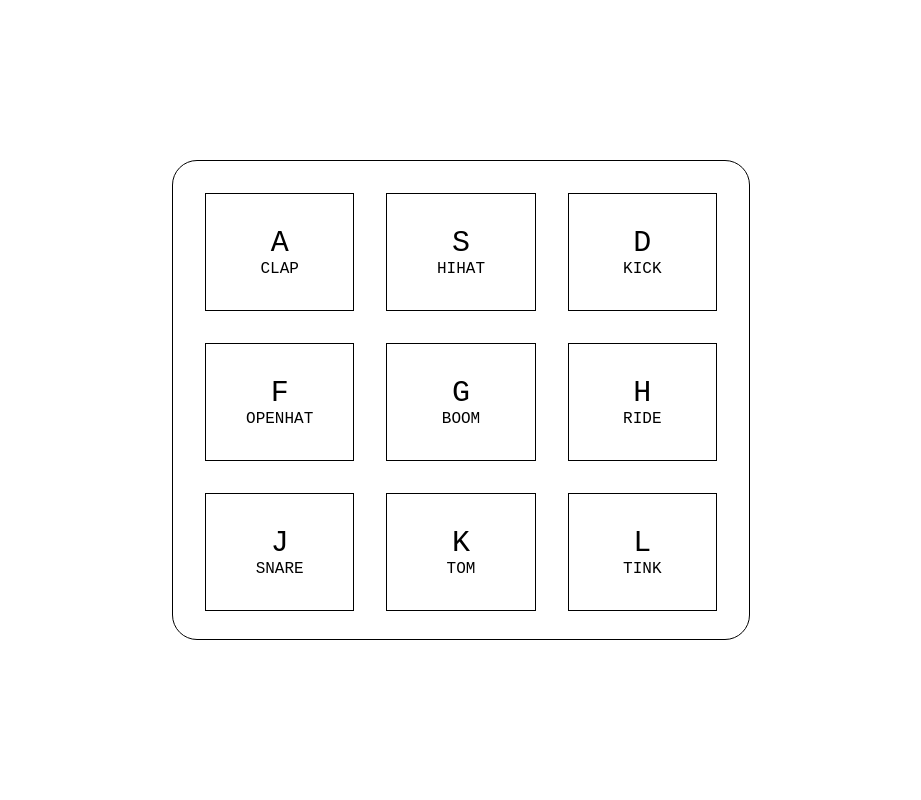
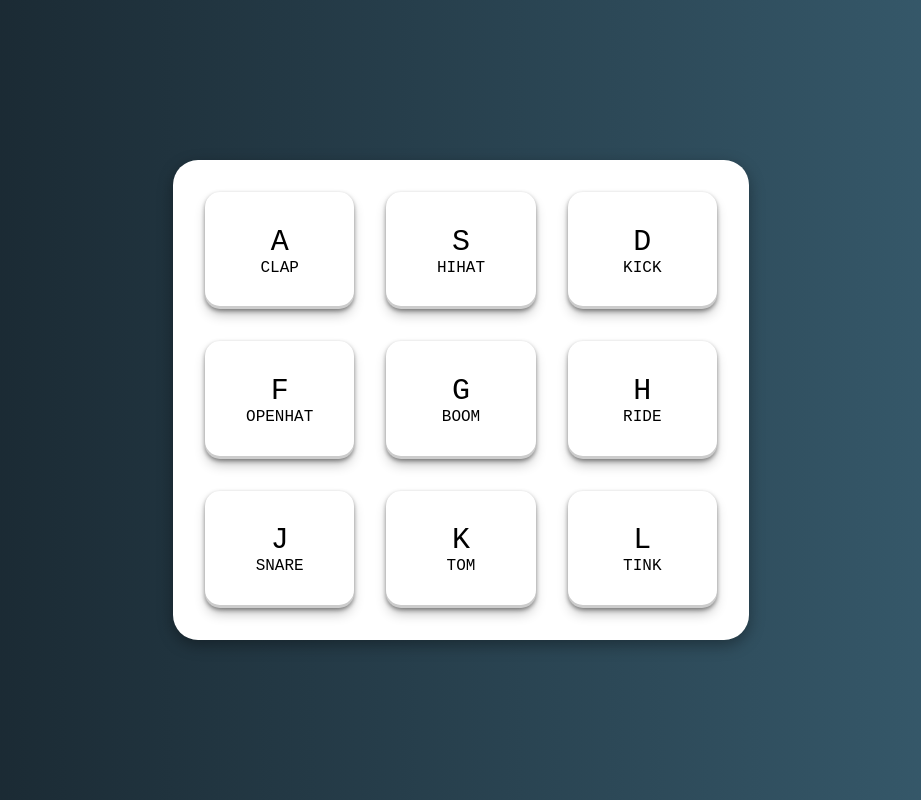
Before and after one commit to mdgabx/JS30-drum-kit, a plain HTML site: page index.html in a window 1280 px wide. Shown: the whole page, without its empty margins (179-1100 px from the left). Drawn offline with Linux system fonts and the light colour scheme.

Commit message:
Add files via upload

```diff
--- a/styles.css
+++ b/styles.css
@@ -9,18 +9,19 @@ body {
     display: flex;
     align-items: stretch;
     justify-content: center;
-
+    background: linear-gradient(to right, #16222A, #3A6073);
 }
 
 main {
     display: grid;
     grid-template-columns: 1fr 1fr 1fr;
     gap: 2rem;
-    border: 1px solid #000;
     width: 40%;
     margin: 10rem auto;
     border-radius: 25px;
     padding: 2rem;
+    background: #fff;
+   box-shadow: rgba(0, 0, 0, 0.35) 0px 5px 15px;
 }
 
 kbd {
@@ -28,7 +29,6 @@ kbd {
 }
 
 .key {
-    border: 1px solid #000;
     padding: 2rem;
     display: flex;
     align-items: center;
@@ -36,6 +36,8 @@ kbd {
     flex-direction: column;
     font-family: 'Courier New', Courier, monospace;
     transition: all .07s ease;
+    border-radius: 15px;
+    box-shadow: rgba(0, 0, 0, 0.4) 0px 2px 4px, rgba(0, 0, 0, 0.3) 0px 7px 13px -3px, rgba(0, 0, 0, 0.2) 0px -3px 0px inset;
 }
 
 .playing {
```
